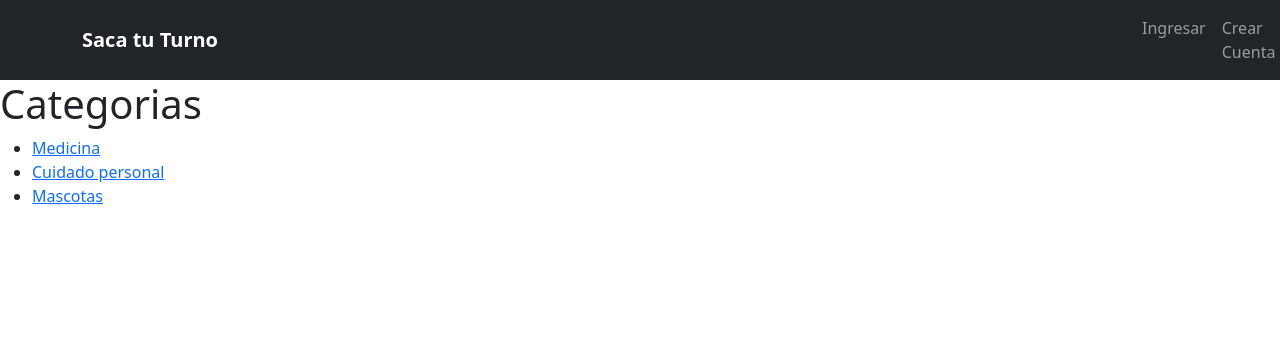
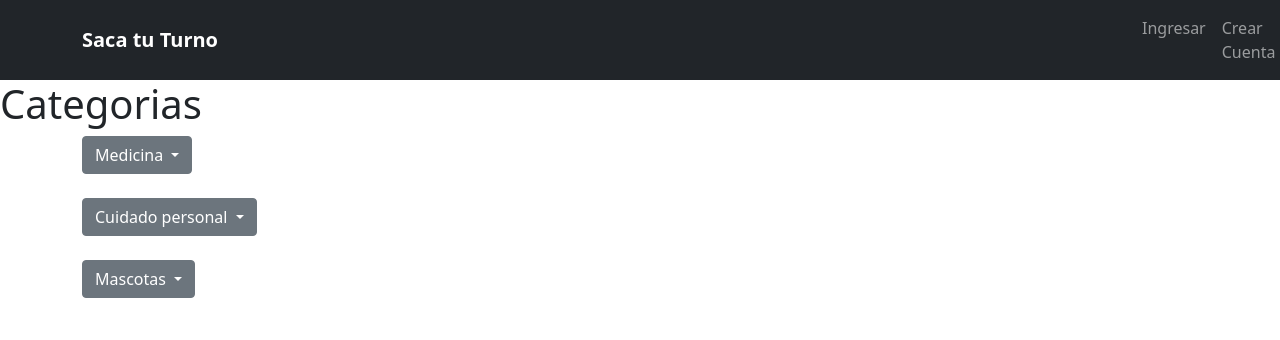
Before and after one commit to UlisesCravero/tp_ing_web_grupo_6, a Django app: page /categorias/ in a window 1280 px wide. Shown: the top 340 px of the page. Run offline with Django 3.2, Linux system fonts and the light colour scheme; data comes from the database, SQL or seed files in the repository; both versions use the stored data as it was after the commit.

Commit message:
cambio para los filtros de busqueda

```diff
--- a/sacatuturno/templates/base.html
+++ b/sacatuturno/templates/base.html
@@ -5,3 +5,5 @@
 
     {% endblock %}
 </body>
+
+{% include 'footer.html' %}
--- a/sacatuturno/templates/categorias.html
+++ b/sacatuturno/templates/categorias.html
@@ -1,11 +1,22 @@
-{% extends "base.html" %}
+{% include "header.html" %}
 
 {%block content %}
     <h1> Categorias </h1>
-    <ul>
+    <div class="container">
         {%for categoria in categorias %}
-        <li><a href="{% url 'subcategoria' categoria.id %}">{{categoria.nombre}}</a></li>
+        <div class="dropdown">
+            <button class="btn btn-secondary dropdown-toggle" type="button" id="dropdownMenuButton1" data-bs-toggle="dropdown" aria-expanded="false">
+                {{categoria.nombre}}
+            </button>
+            <div class="dropdown-menu" aria-labelledby="dropdownMenuButton">
+                {% for subcategoria in categoria.traerSubcategorias.all %}
+                    <a class="dropdown-item" href="{% url 'servicios' subcategoria.id %}">{{subcategoria.nombre}}</a>
+                {% endfor %}
+            </div>
+        </div>
+        <br>
         {%endfor%}
-    </ul>
+    </div>
+
 
 {% endblock %}
--- a/sacatuturno/templates/header.html
+++ b/sacatuturno/templates/header.html
@@ -35,6 +35,7 @@
     </nav>
 
 
+
     <script src="https://cdn.jsdelivr.net/npm/@popperjs/core@2.9.3/dist/umd/popper.min.js" integrity="sha384-eMNCOe7tC1doHpGoWe/6oMVemdAVTMs2xqW4mwXrXsW0L84Iytr2wi5v2QjrP/xp" crossorigin="anonymous"></script>
     <script src="https://cdn.jsdelivr.net/npm/bootstrap@5.1.0/dist/js/bootstrap.min.js" integrity="sha384-cn7l7gDp0eyniUwwAZgrzD06kc/tftFf19TOAs2zVinnD/C7E91j9yyk5//jjpt/" crossorigin="anonymous"></script>
     <script src="https://code.jquery.com/jquery-3.6.0.min.js" integrity="sha256-/xUj+3OJU5yExlq6GSYGSHk7tPXikynS7ogEvDej/m4=" crossorigin="anonymous"></script>
@@ -42,5 +43,5 @@
     <script src="{% static 'fullcalendar/locales-all.js' %}"></script>
 
 
-  </body>
+</body>
 </html>
--- a/sacatuturno/templates/perfil.html
+++ b/sacatuturno/templates/perfil.html
@@ -1,4 +1,4 @@
-{% include "header.html" %}
+{% include "base.html" %}
 
 
 <section class="vh-100 gradient-custom">
@@ -87,7 +87,7 @@
         var calendarEl = document.getElementById('calendar');
 
         var calendar = new FullCalendar.Calendar(calendarEl, {
-            initialView: 'timeGridWeek',
+            initialView: 'dayGridMonth',
             slotMinTime: "07:00:00",
             slotMaxTime: "21:00:00",
             weekends: false,
```
Also changed, not shown: sacatuturno/db.sqlite3, sacatuturno/static/sitio/styles.css (line endings or trailing spaces), sacatuturno/templates/footer.html (added).
